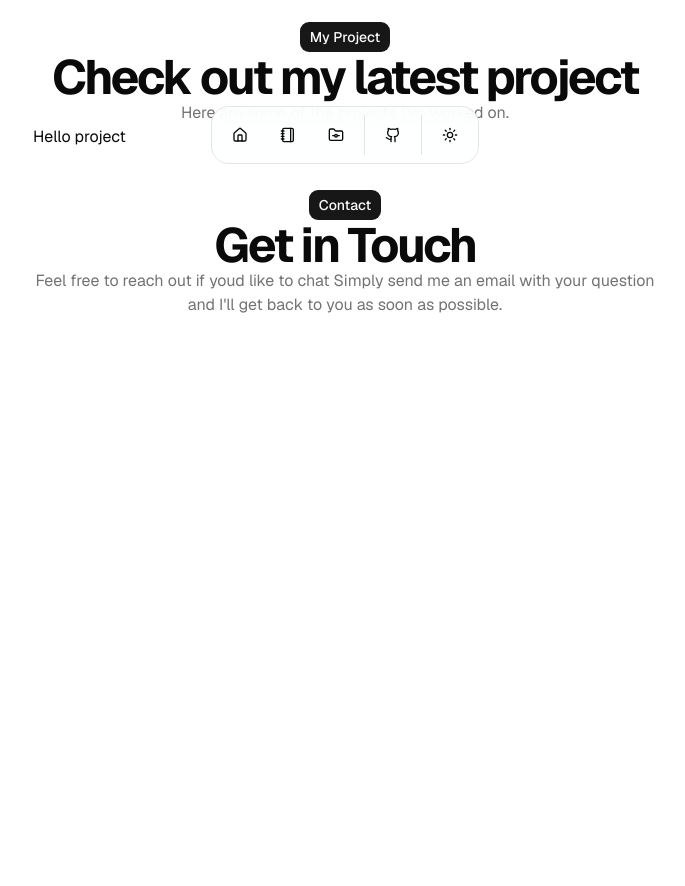
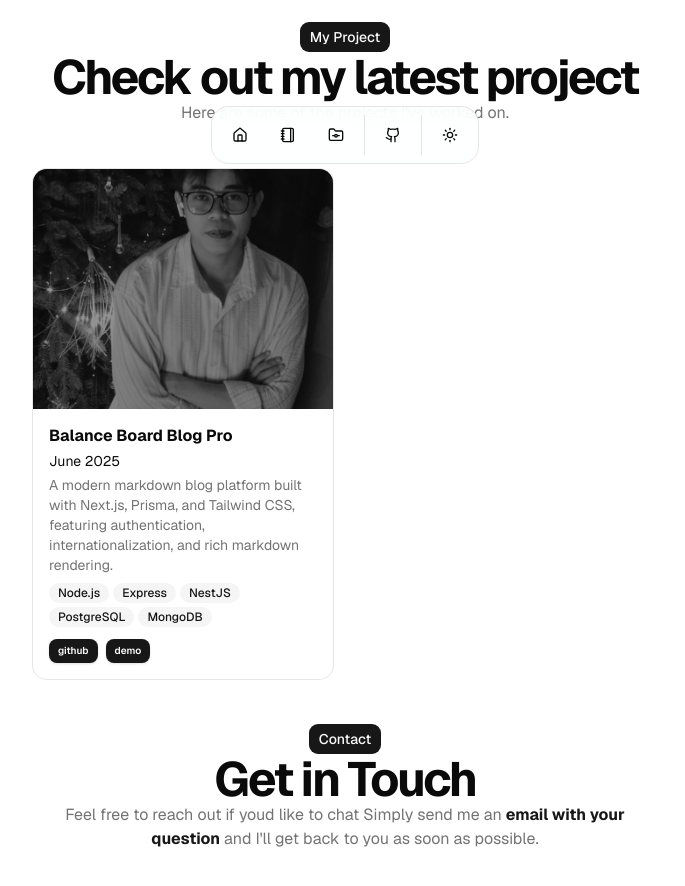
Before and after one commit to lampng/lampng-portfolio, a Next.js app: page / in a window 1280 px wide. Shown: the part 620-1506 px from the top of the page, without its empty margins (295-980 px from the left). Before the commit the page ends 1033 px from the top, so only its background shows below. Built offline with nearby package versions, Linux system fonts and the light colour scheme.

Commit message:
update data temp - KISS

```diff
--- a/src/app/page.tsx
+++ b/src/app/page.tsx
@@ -9,6 +9,16 @@ import { BlurFade } from '@/components/ui/blur-fade';
 import { TextAnimate } from '@/components/ui/text-animate';
 import Link from 'next/link';
 import { Avatar, AvatarImage } from '@/components/ui/avatar';
+import {
+    Card,
+    CardAction,
+    CardContent,
+    CardDescription,
+    CardFooter,
+    CardHeader,
+    CardTitle,
+} from '@/components/ui/card';
+import { Badge } from '@/components/ui/badge';
 const BLUR_FADE_DELAY = 0.03;
 const Technologies = [
     {
@@ -16,16 +26,21 @@ const Technologies = [
         backend: ['Node.js', 'Express', ' NestJS', 'PostgreSQL', 'MongoDB'],
     },
 ];
-const project = [
+const projects = [
     {
-        slug: '',
+        id: '1',
+        slug: 'Slugg1',
         image: '',
-        title: '',
-        content: '',
-        date: '',
-        description: '',
-        Technologies: '',
-        soucre: '',
+        content: 'content',
+        title: 'Balance Board Blog Pro',
+        date: 'June 2025',
+        description:
+            'A modern markdown blog platform built with Next.js, Prisma, and Tailwind CSS, featuring authentication, internationalization, and rich markdown rendering.',
+        technologies: ['Node.js', 'Express', ' NestJS', 'PostgreSQL', 'MongoDB'],
+        soucre: [
+            { social: 'github', link: 'https://github.com/abc', icon: '' },
+            { social: 'demo', link: 'https://demo.com', icon: '' },
+        ],
     },
 ];
 
@@ -45,7 +60,7 @@ export default function Home() {
                                 by="line"
                                 once
                             >
-                                Hi, I&apos;m Lâm 👋
+                                Hi, I&apos;m Lâm 👋🏻
                             </TextAnimate>
                         </div>
                         <div className="flex">
@@ -108,6 +123,7 @@ export default function Home() {
                 >
                     Technologies
                 </TextAnimate>
+                <BlurFade delay={BLUR_FADE_DELAY * 4} className="order-1 md:order-2" offset={0} inView>
                     <Accordion type="single" collapsible className="w-full">
                         {Object.entries(tech).map(([key, items]) => {
                             return (
@@ -131,12 +147,15 @@ export default function Home() {
                             );
                         })}
                     </Accordion>
+                </BlurFade>
             </section>
             {/* Project section */}
-            <section about="Project" className="mt-10">
+            <section about="project" className="mt-10">
                 <div className="flex flex-col items-center justify-center text-center space-y-3">
-                    <BlurFade delay={BLUR_FADE_DELAY * 6} className="order-1 md:order-2" offset={0} inView>
-                        <Button className="pointer-events-none">My Project</Button>
+                    <BlurFade delay={BLUR_FADE_DELAY * 5} className="order-1 md:order-2" offset={0} inView>
+                        <Button asChild className="pointer-events-none">
+                            <div>My Project</div>
+                        </Button>
                         <h1 className="text-3xl font-bold tracking-tighter sm:text-4xl xl:text-5xl/none">
                             Check out my latest project
                         </h1>
@@ -146,19 +165,68 @@ export default function Home() {
                         </span>
                     </BlurFade>
                 </div>
-                <div>Hello project</div>
+                <BlurFade delay={BLUR_FADE_DELAY * 6} className="order-1 md:order-2 my-11" offset={0} inView>
+                    {projects.length > 0 ? (
+                        <div className=" justify-items-center grid grid-cols-1 sm:grid-cols-2 gap-6">
+                            {projects.map((project) => {
+                                return (
+                                    <Card key={project.id} className="relative w-full max-w-sm pt-0">
+                                        <div className="absolute inset-0 z-30 aspect-video bg-black/35" />
+                                        <Link
+                                            href={`/project/${project.slug}`}
+                                            className="relative z-40 overflow-hidden rounded-t-lg "
+                                        >
+                                            <img
+                                                src="/me.jpg"
+                                                alt="Event cover"
+                                                className="h-60  transition-transform duration-300 hover:scale-110 z-20 aspect-video w-full object-cover brightness-60 grayscale dark:brightness-40"
+                                            />
+                                        </Link>
+                                        <CardHeader>
+                                            <CardTitle className="font-bold">{project.title}</CardTitle>
+                                            <p>{project.date}</p>
+                                            <CardDescription>
+                                                {project.description}
+                                                <div className="flex flex-wrap gap-1 my-2">
+                                                    {project.technologies?.map((tech, index) => (
+                                                        <Badge key={index} variant="secondary">
+                                                            {tech}
+                                                        </Badge>
+                                                    ))}
+                                                </div>
+                                            </CardDescription>
+                                            <div className="flex flex-wrap gap-2 ">
+                                                {project.soucre?.map((tech, index) => (
+                                                    <Link key={index} href={`${tech.link}`}>
+                                                        <div className="p-2 backitems-center rounded-md border font-semibold transition-colors focus:outline-none focus:ring-2 focus:ring-ring focus:ring-offset-2 border-transparent bg-primary text-primary-foreground shadow hover:bg-primary/80 flex gap-2 px-2 py-1 text-[10px]">
+                                                            {tech.icon} {tech.social}
+                                                        </div>
+                                                    </Link>
+                                                ))}
+                                            </div>
+                                        </CardHeader>
+                                    </Card>
+                                );
+                            })}
+                        </div>
+                    ) : (
+                        <p>No project yet</p>
+                    )}
+                </BlurFade>
             </section>
             {/* Contact section */}
-            <section about="ProContactject" className="mt-10">
+            <section about="contact" className="mt-10">
                 <div className="flex flex-col items-center justify-center text-center space-y-3">
                     <BlurFade delay={BLUR_FADE_DELAY * 6} className="order-1 md:order-2" offset={0} inView>
-                        <Button className="pointer-events-none">Contact</Button>
+                        <Button className="pointer-events-none" asChild>
+                            <div>Contact</div>
+                        </Button>
                         <h1 className="text-3xl font-bold tracking-tighter sm:text-4xl xl:text-5xl/none">
                             Get in Touch
                         </h1>
                         <span className="text-muted-foreground">
                             Feel free to reach out if youd like to chat Simply send me an{' '}
-                            <a href="mailto:lampngia@gmail.com" className="">
+                            <a href="mailto:lampngia@gmail.com" className="text-accent-foreground font-bold">
                                 email with your question
                             </a>{' '}
                             and I&apos;ll get back to you as soon as possible.
--- /dev/null
+++ b/src/components/ui/badge.tsx
@@ -0,0 +1,49 @@
+import * as React from "react"
+import { cva, type VariantProps } from "class-variance-authority"
+import { Slot } from "radix-ui"
+
+import { cn } from "@/lib/utils"
+
+const badgeVariants = cva(
+  "group/badge inline-flex h-5 w-fit shrink-0 items-center justify-center gap-1 overflow-hidden rounded-4xl border border-transparent px-2 py-0.5 text-xs font-medium whitespace-nowrap transition-all focus-visible:border-ring focus-visible:ring-[3px] focus-visible:ring-ring/50 has-data-[icon=inline-end]:pr-1.5 has-data-[icon=inline-start]:pl-1.5 aria-invalid:border-destructive aria-invalid:ring-destructive/20 dark:aria-invalid:ring-destructive/40 [&>svg]:pointer-events-none [&>svg]:size-3!",
+  {
+    variants: {
+      variant: {
+        default: "bg-primary text-primary-foreground [a]:hover:bg-primary/80",
+        secondary:
+          "bg-secondary text-secondary-foreground [a]:hover:bg-secondary/80",
+        destructive:
+          "bg-destructive/10 text-destructive focus-visible:ring-destructive/20 dark:bg-destructive/20 dark:focus-visible:ring-destructive/40 [a]:hover:bg-destructive/20",
+        outline:
+          "border-border text-foreground [a]:hover:bg-muted [a]:hover:text-muted-foreground",
+        ghost:
+          "hover:bg-muted hover:text-muted-foreground dark:hover:bg-muted/50",
+        link: "text-primary underline-offset-4 hover:underline",
+      },
+    },
+    defaultVariants: {
+      variant: "default",
+    },
+  }
+)
+
+function Badge({
+  className,
+  variant = "default",
+  asChild = false,
+  ...props
+}: React.ComponentProps<"span"> &
+  VariantProps<typeof badgeVariants> & { asChild?: boolean }) {
+  const Comp = asChild ? Slot.Root : "span"
+
+  return (
+    <Comp
+      data-slot="badge"
+      data-variant={variant}
+      className={cn(badgeVariants({ variant }), className)}
+      {...props}
+    />
+  )
+}
+
+export { Badge, badgeVariants }
--- a/src/components/ui/dockMenu.tsx
+++ b/src/components/ui/dockMenu.tsx
@@ -8,15 +8,13 @@ import { buttonVariants } from '@/components/ui/button';
 import { Separator } from '@/components/ui/separator';
 import { Tooltip, TooltipContent, TooltipProvider, TooltipTrigger } from '@/components/ui/tooltip';
 import { Dock, DockIcon } from './dock';
-export type IconProps = React.HTMLAttributes<SVGElement>;
 
 const DATA = {
-    home: [{ href: '/', icon: HomeIcon, label: 'Home' },{ href: '/blog', icon: NotebookIcon, label: 'Blog' },
-        {
-            href: '/project',
-            icon: FolderGitIcon,
-            label: 'Project',
-        },],
+    home: [
+        { href: '/', icon: HomeIcon, label: 'Home' },
+        { href: '/blog', icon: NotebookIcon, label: 'Blog' },
+        { href: '/project', icon: FolderGitIcon, label: 'Project' },
+    ],
     social: {
         GitHub: {
             name: 'GitHub',
@@ -24,19 +22,13 @@ const DATA = {
             icon: GithubIcon,
         },
     },
-    other: {
-        darklight: {
-            name: 'dark/light',
-            url: '#',
-            icon: SunIcon,
-        },
-    },
 };
+
 export default function DockMenu() {
     return (
         <div className="fixed inset-x-0 bottom-4 z-30">
             <TooltipProvider>
-                <Dock direction="middle" className='bg-card/90'>
+                <Dock direction="middle" className="bg-card/90">
                     {/* Home */}
                     {DATA.home.map((item) => (
                         <DockIcon key={item.label}>
@@ -59,22 +51,23 @@ export default function DockMenu() {
                             </Tooltip>
                         </DockIcon>
                     ))}
+
                     <Separator orientation="vertical" className="h-full" />
 
-                    {/* social */}
-                    {Object.entries(DATA.social).map(([name, dark_light]) => (
+                    {/* Social */}
+                    {Object.entries(DATA.social).map(([name, item]) => (
                         <DockIcon key={name}>
                             <Tooltip>
                                 <TooltipTrigger asChild>
                                     <Link
-                                        href={dark_light.url}
-                                        aria-label={dark_light.name}
+                                        href={item.url}
+                                        aria-label={item.name}
                                         className={cn(
                                             buttonVariants({ variant: 'ghost', size: 'icon' }),
                                             'size-12 rounded-full',
                                         )}
                                     >
-                                        <dark_light.icon className="size-4" />
+                                        <item.icon className="size-4" />
                                     </Link>
                                 </TooltipTrigger>
                                 <TooltipContent>
@@ -83,29 +76,28 @@ export default function DockMenu() {
                             </Tooltip>
                         </DockIcon>
                     ))}
-                    {/* other */}
+
                     <Separator orientation="vertical" className="h-full" />
-                    {Object.entries(DATA.other).map(([name, dark_light]) => (
-                        <DockIcon key={name}>
+
+                    {/* Theme Toggle */}
+                    <DockIcon>
                         <Tooltip>
                             <TooltipTrigger asChild>
-                                    <Link
-                                        href={dark_light.url}
-                                        aria-label={dark_light.name}
+                                <button
+                                    aria-label="Toggle theme"
                                     className={cn(
                                         buttonVariants({ variant: 'ghost', size: 'icon' }),
                                         'size-12 rounded-full',
                                     )}
                                 >
-                                        <dark_light.icon className="size-4" />
-                                    </Link>
+                                    <SunIcon className="size-4" />
+                                </button>
                             </TooltipTrigger>
                             <TooltipContent>
-                                    <p>{dark_light.name}</p>
+                                <p>Toggle theme</p>
                             </TooltipContent>
                         </Tooltip>
                     </DockIcon>
-                    ))}
                 </Dock>
             </TooltipProvider>
         </div>
```
Also changed, not shown: src/app/layout.tsx (+36 -4 lines), 1 other file (tests, documents, lock files or other folders). Lines whose indentation alone changed are shown as unchanged.
